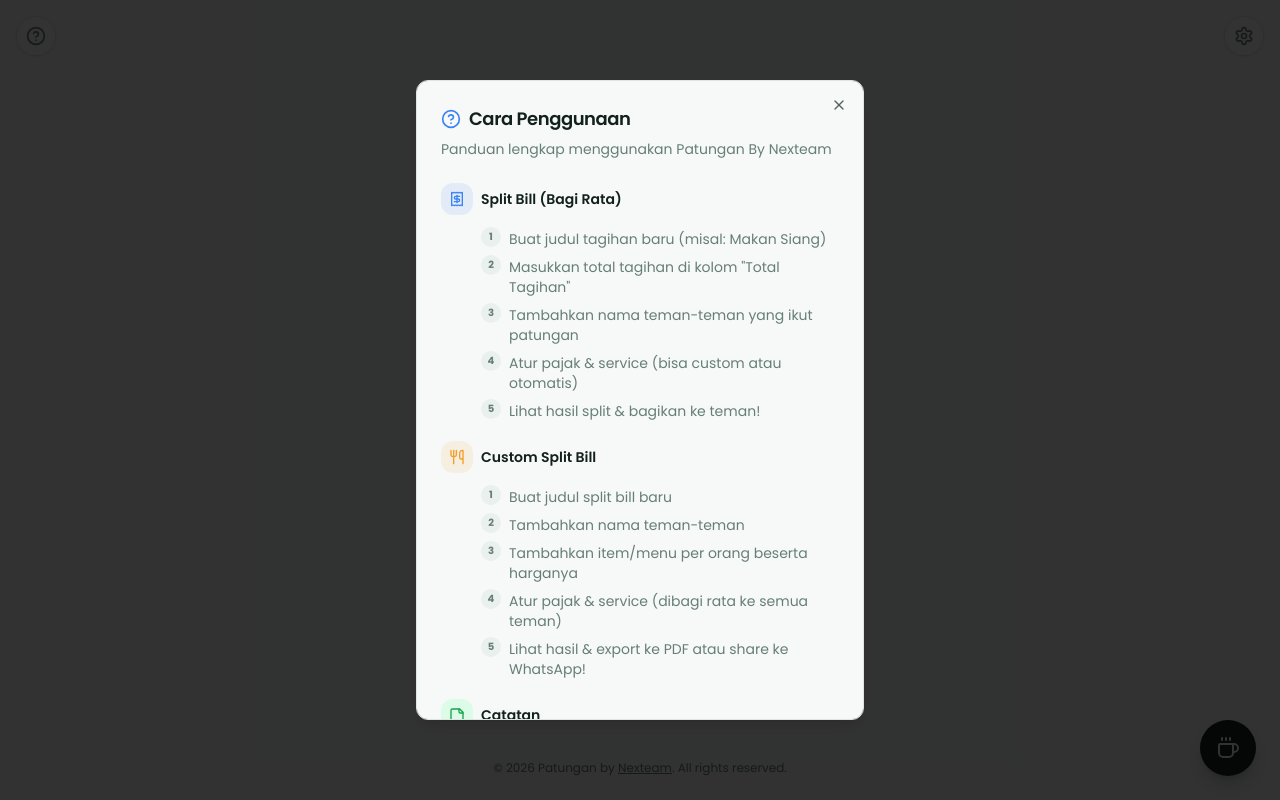
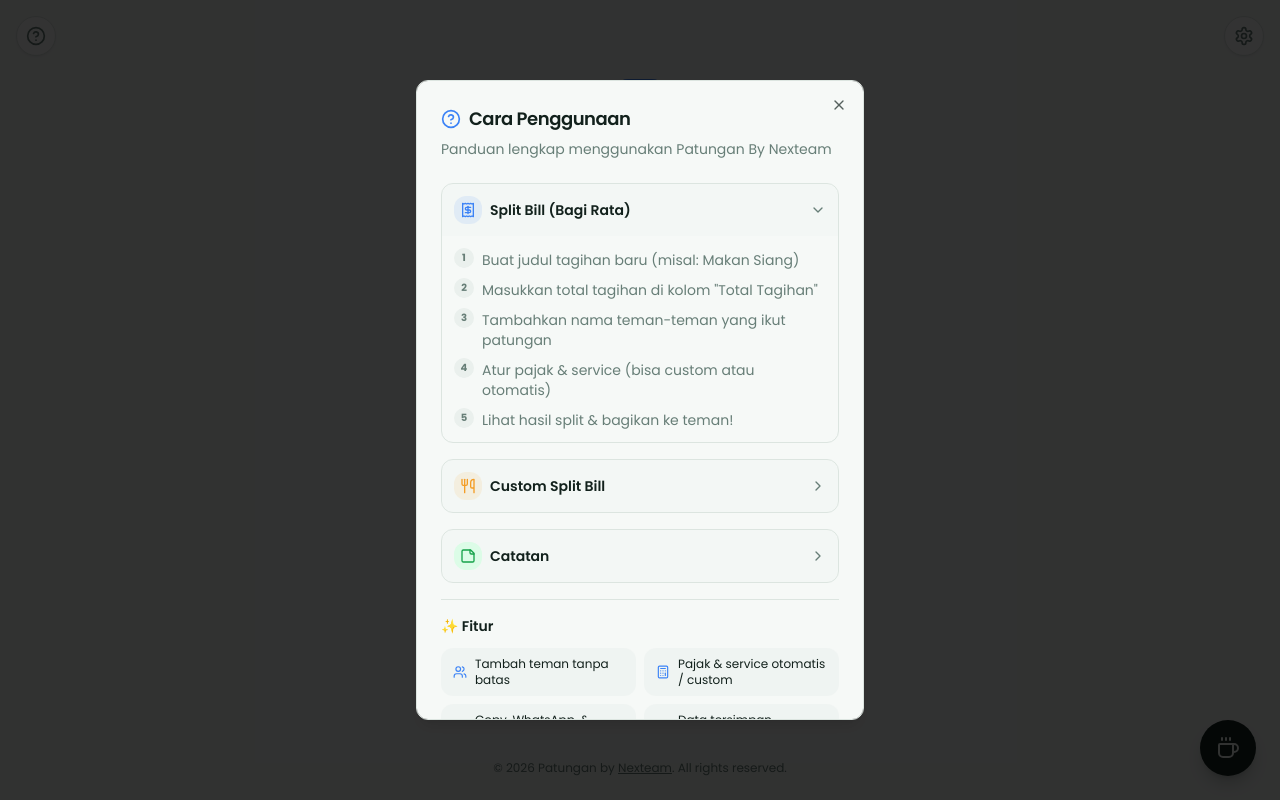
Before and after one commit to wikidotexe/patungan, a React (Vite) app: page / in a window 1280 px wide. Both pictures are taken after a click on the button 36 px from the left and 36 px from the top of the page. Built offline with nearby package versions, Linux system fonts and the light colour scheme; the HTML template or start-up script is replaced by a standard one.

Commit message:
feat: Implement expandable feature cards on the Home page with dynamic content and animations.

```diff
--- a/src/components/HelpGuide.tsx
+++ b/src/components/HelpGuide.tsx
@@ -1,4 +1,5 @@
-import { HelpCircle, Receipt, Utensils, Users, Calculator, Share2, Wallet, Settings, Moon, StickyNote } from "lucide-react";
+import { useState } from "react";
+import { HelpCircle, Receipt, Utensils, Users, Calculator, Share2, Wallet, Settings, Moon, StickyNote, ChevronDown } from "lucide-react";
 import {
     Dialog,
     DialogContent,
@@ -7,7 +8,7 @@ import {
     DialogTrigger,
     DialogDescription,
 } from "@/components/ui/dialog";
-import { motion } from "framer-motion";
+import { motion, AnimatePresence } from "framer-motion";
 
 const steps = [
     {
@@ -59,6 +60,8 @@ const features = [
 ];
 
 const HelpGuide = () => {
+    const [expandedStep, setExpandedStep] = useState<number | null>(0); // Default expand first one
+
     return (
         <Dialog>
             <DialogTrigger asChild>
@@ -80,7 +83,7 @@ const HelpGuide = () => {
                     </DialogDescription>
                 </DialogHeader>
 
-                <div className="space-y-5 mt-2">
+                <div className="space-y-4 mt-2">
                     {/* Step-by-step guides */}
                     {steps.map((section, idx) => (
                         <motion.div
@@ -88,17 +91,38 @@ const HelpGuide = () => {
                             initial={{ opacity: 0, y: 10 }}
                             animate={{ opacity: 1, y: 0 }}
                             transition={{ delay: idx * 0.1 }}
-                            className="space-y-3"
+                            className="space-y-2 border border-border rounded-xl overflow-hidden"
+                        >
+                            <button
+                                onClick={() => setExpandedStep(expandedStep === idx ? null : idx)}
+                                className="w-full flex items-center justify-between p-3 bg-muted/30 hover:bg-muted/50 transition-colors"
                             >
                                 <div className="flex items-center gap-2">
-                                <div className={`flex h-8 w-8 items-center justify-center rounded-lg ${section.color}`}>
+                                    <div className={`flex h-7 w-7 items-center justify-center rounded-lg ${section.color}`}>
                                         <section.icon className="h-4 w-4" />
                                     </div>
-                                <h3 className="font-semibold text-foreground text-sm">
+                                    <h3 className="font-semibold text-foreground text-sm text-left">
                                         {section.title}
                                     </h3>
                                 </div>
-                            <ol className="space-y-1.5 pl-10">
+                                <motion.div
+                                    animate={{ rotate: expandedStep === idx ? 0 : -90 }}
+                                    transition={{ duration: 0.2 }}
+                                >
+                                    <ChevronDown className="h-4 w-4 text-muted-foreground" />
+                                </motion.div>
+                            </button>
+
+                            <AnimatePresence initial={false}>
+                                {expandedStep === idx && (
+                                    <motion.div
+                                        initial={{ height: 0, opacity: 0 }}
+                                        animate={{ height: "auto", opacity: 1 }}
+                                        exit={{ height: 0, opacity: 0 }}
+                                        transition={{ duration: 0.25, ease: "easeInOut" }}
+                                        className="overflow-hidden"
+                                    >
+                                        <ol className="space-y-2 pb-3 px-3 pt-1">
                                             {section.steps.map((step, i) => (
                                                 <li key={i} className="flex items-start gap-2 text-sm text-muted-foreground">
                                                     <span className="flex h-5 w-5 shrink-0 items-center justify-center rounded-full bg-muted text-[10px] font-bold text-muted-foreground">
@@ -108,6 +132,9 @@ const HelpGuide = () => {
                                                 </li>
                                             ))}
                                         </ol>
+                                    </motion.div>
+                                )}
+                            </AnimatePresence>
                         </motion.div>
                     ))}
 
--- a/src/pages/Home.tsx
+++ b/src/pages/Home.tsx
@@ -1,74 +1,145 @@
+import { useState } from "react";
 import { Link } from "react-router-dom";
-import { SplitSquareVertical, Receipt, Utensils, Wallet, StickyNote } from "lucide-react";
-import { motion } from "framer-motion";
+import { SplitSquareVertical, Receipt, Utensils, Wallet, StickyNote, ChevronDown, ArrowRight } from "lucide-react";
+import { motion, AnimatePresence } from "framer-motion";
 import Footer from "@/components/Footer";
 import CoffeeBubble from "@/components/CoffeeBubble";
 import HelpGuide from "@/components/HelpGuide";
 import SettingsDialog from "@/components/SettingsDialog";
 
 const Home = () => {
+  const [expandedCard, setExpandedCard] = useState<number | null>(null);
+
+  const features = [
+    {
+      id: 0,
+      title: "Split Bill",
+      description: "Bagi rata total tagihan ke semua teman",
+      icon: Receipt,
+      color: "bg-primary/10 text-primary",
+      borderColor: "hover:border-primary/30",
+      to: "/split-bill-title",
+    },
+    {
+      id: 1,
+      title: "Custom Split Bill",
+      description: "Pilih item per teman, hitung otomatis",
+      icon: Utensils,
+      color: "bg-accent/10 text-accent",
+      borderColor: "hover:border-accent/30",
+      to: "/custom-split-title",
+    },
+    {
+      id: 2,
+      title: "Catatan",
+      description: "Catat pengeluaran saat trip atau belanja",
+      icon: StickyNote,
+      color: "bg-green-100 dark:bg-green-950 text-green-600 dark:text-green-400",
+      borderColor: "hover:border-green-400",
+      to: "/notes",
+    },
+    {
+      id: 3,
+      title: "Kantongin",
+      description: "Management uang, redirect ke Kantongin",
+      icon: Wallet,
+      color: "bg-blue-100 dark:bg-blue-950 text-blue-600 dark:text-blue-400",
+      borderColor: "hover:border-blue-400",
+      href: "https://kantongin.vercel.app/",
+    },
+  ];
+
   return (
     <div className="min-h-screen bg-background flex flex-col">
       <HelpGuide />
       <SettingsDialog />
       <CoffeeBubble />
-      <div className="w-full max-w-md space-y-8 text-center flex-1 mx-auto flex flex-col items-center justify-center px-4 md:px-0">
+      <div className="w-full max-w-md space-y-8 text-center flex-1 mx-auto flex flex-col items-center justify-center px-4 md:px-0 py-12">
         <motion.div initial={{ opacity: 0, y: -16 }} animate={{ opacity: 1, y: 0 }} className="space-y-2">
           <div className="mx-auto flex h-14 w-14 items-center justify-center rounded-2xl bg-primary text-primary-foreground">
             <Wallet className="h-7 w-7" />
           </div>
-          <h1 className="text-2xl font-bold text-foreground">Patungan By Nexteam</h1>
-          <p className="text-sm text-muted-foreground">Bagi tagihan dengan mudah • Pajak & Service otomatis</p>
+          <h1 className="text-2xl font-bold text-foreground font-display text-center">Patungan By Nexteam</h1>
+          <p className="text-sm text-muted-foreground max-w-[280px] mx-auto leading-relaxed text-center">
+            Bagi tagihan dengan mudah • Pajak & Service otomatis
+          </p>
         </motion.div>
 
-        <div className="grid gap-4 w-full">
-          <motion.div initial={{ opacity: 0, y: 12 }} animate={{ opacity: 1, y: 0 }} transition={{ delay: 0.1 }}>
-            <Link to="/split-bill-title" className="flex items-center gap-4 rounded-2xl border border-border bg-card p-5 text-left transition-all hover:shadow-md hover:border-primary/30">
-              <div className="flex h-12 w-12 shrink-0 items-center justify-center rounded-xl bg-primary/10 text-primary">
-                <Receipt className="h-6 w-6" />
-              </div>
-              <div>
-                <h2 className="font-bold text-card-foreground">Split Bill</h2>
-                <p className="text-sm text-muted-foreground">Bagi rata total tagihan ke semua teman</p>
-              </div>
-            </Link>
-          </motion.div>
+        <div className="grid gap-3 w-full">
+          {features.map((feature, idx) => {
+            const isExpanded = expandedCard === idx;
+            const Icon = feature.icon;
 
-          <motion.div initial={{ opacity: 0, y: 12 }} animate={{ opacity: 1, y: 0 }} transition={{ delay: 0.2 }}>
-            <Link to="/custom-split-title" className="flex items-center gap-4 rounded-2xl border border-border bg-card p-5 text-left transition-all hover:shadow-md hover:border-primary/30">
-              <div className="flex h-12 w-12 shrink-0 items-center justify-center rounded-xl bg-accent/10 text-accent">
-                <Utensils className="h-6 w-6" />
-              </div>
-              <div>
-                <h2 className="font-bold text-card-foreground">Custom Split Bill</h2>
-                <p className="text-sm text-muted-foreground">Pilih item per teman, hitung otomatis</p>
-              </div>
-            </Link>
-          </motion.div>
+            return (
+              <motion.div
+                key={idx}
+                initial={{ opacity: 0, y: 12 }}
+                animate={{ opacity: 1, y: 0 }}
+                transition={{ delay: idx * 0.1 }}
+                className={`group rounded-2xl border bg-card transition-all ${isExpanded ? "border-primary/40 ring-1 ring-primary/5 shadow-md" : "border-border shadow-sm"} ${feature.borderColor}`}
+              >
+                <button
+                  onClick={() => setExpandedCard(isExpanded ? null : idx)}
+                  className="w-full flex items-center justify-between p-4 sm:p-5 text-left transition-all"
+                >
+                  <div className="flex items-center gap-4 min-w-0">
+                    <div className={`flex h-12 w-12 shrink-0 items-center justify-center rounded-xl transition-transform duration-300 ${isExpanded ? "scale-105" : "group-hover:scale-105"} ${feature.color}`}>
+                      <Icon className="h-6 w-6" />
+                    </div>
+                    <div>
+                      <h2 className="font-bold text-card-foreground text-lg leading-tight">{feature.title}</h2>
+                      {!isExpanded && (
+                        <p className="text-xs text-muted-foreground truncate max-w-[180px]">{feature.description}</p>
+                      )}
+                    </div>
+                  </div>
+                  <motion.div
+                    animate={{ rotate: isExpanded ? 0 : -90, opacity: isExpanded ? 1 : 0.6 }}
+                    transition={{ duration: 0.2 }}
+                  >
+                    <ChevronDown className={`h-5 w-5 ${isExpanded ? "text-primary" : "text-muted-foreground"}`} />
+                  </motion.div>
+                </button>
 
-          <motion.div initial={{ opacity: 0, y: 12 }} animate={{ opacity: 1, y: 0 }} transition={{ delay: 0.25 }}>
-            <Link to="/notes" className="flex items-center gap-4 rounded-2xl border border-border bg-card p-5 text-left transition-all hover:shadow-md hover:border-green-400">
-              <div className="flex h-12 w-12 shrink-0 items-center justify-center rounded-xl bg-green-100 dark:bg-green-950 text-green-600 dark:text-green-400">
-                <StickyNote className="h-6 w-6" />
-              </div>
-              <div>
-                <h2 className="font-bold text-card-foreground">Catatan</h2>
-                <p className="text-sm text-muted-foreground">Catat pengeluaran saat trip atau belanja</p>
-              </div>
-            </Link>
-          </motion.div>
-
-          <motion.div initial={{ opacity: 0, y: 12 }} animate={{ opacity: 1, y: 0 }} transition={{ delay: 0.35 }}>
-            <a href="https://kantongin.vercel.app/" target="_blank" rel="noopener noreferrer" className="flex items-center gap-4 rounded-2xl border border-border bg-card p-5 text-left transition-all hover:shadow-md hover:border-blue-400">
-              <div className="flex h-12 w-12 shrink-0 items-center justify-center rounded-xl bg-blue-100 dark:bg-blue-950 text-blue-600 dark:text-blue-400">
-                <Wallet className="h-6 w-6" />
-              </div>
-              <div>
-                <h2 className="font-bold text-card-foreground">Kantongin</h2>
-                <p className="text-sm text-muted-foreground">Management uang, redirect ke Kantongin</p>
-              </div>
-            </a>
-          </motion.div>
+                <AnimatePresence initial={false}>
+                  {isExpanded && (
+                    <motion.div
+                      initial={{ height: 0, opacity: 0 }}
+                      animate={{ height: "auto", opacity: 1 }}
+                      exit={{ height: 0, opacity: 0 }}
+                      transition={{ duration: 0.25, ease: "easeInOut" }}
+                      className="overflow-hidden"
+                    >
+                      <div className="px-5 pb-5 space-y-4 pt-1">
+                        <p className="text-sm text-muted-foreground leading-relaxed">
+                          {feature.description}
+                        </p>
+                        {feature.to ? (
+                          <Link
+                            to={feature.to}
+                            className="flex items-center justify-center gap-2 w-full rounded-xl bg-primary py-3.5 text-sm font-bold text-primary-foreground shadow-sm hover:opacity-90 active:scale-[0.98] transition-all"
+                          >
+                            Mulai Sekarang
+                            <ArrowRight className="h-4 w-4" />
+                          </Link>
+                        ) : (
+                          <a
+                            href={feature.href}
+                            target="_blank"
+                            rel="noopener noreferrer"
+                            className="flex items-center justify-center gap-2 w-full rounded-xl bg-blue-600 py-3.5 text-sm font-bold text-white shadow-sm hover:opacity-90 active:scale-[0.98] transition-all"
+                          >
+                            Buka Kantongin
+                            <ArrowRight className="h-4 w-4" />
+                          </a>
+                        )}
+                      </div>
+                    </motion.div>
+                  )}
+                </AnimatePresence>
+              </motion.div>
+            );
+          })}
         </div>
       </div>
       <Footer />
```
Lines whose indentation alone changed are shown as unchanged.
